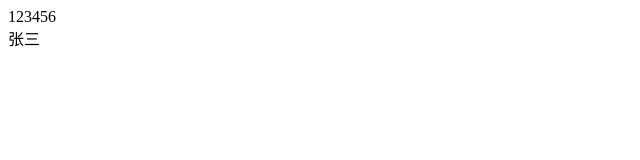
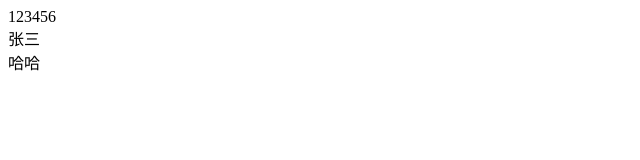
Before and after one commit to SoHu-web/ReactDemo, a React (Create React App) app: page / in a window 1280 px wide. Shown: the top 160 px of the page, without its empty margins (0-640 px from the left). Built offline with nearby package versions, Linux system fonts and the light colour scheme.

Commit message:
第二次提交

```diff
--- a/src/App.js
+++ b/src/App.js
@@ -4,6 +4,7 @@ function App() {
     <div className="App">
       123456
       <div>{name}</div>
+      <div>哈哈</div>
     </div>
   );
 }
```
